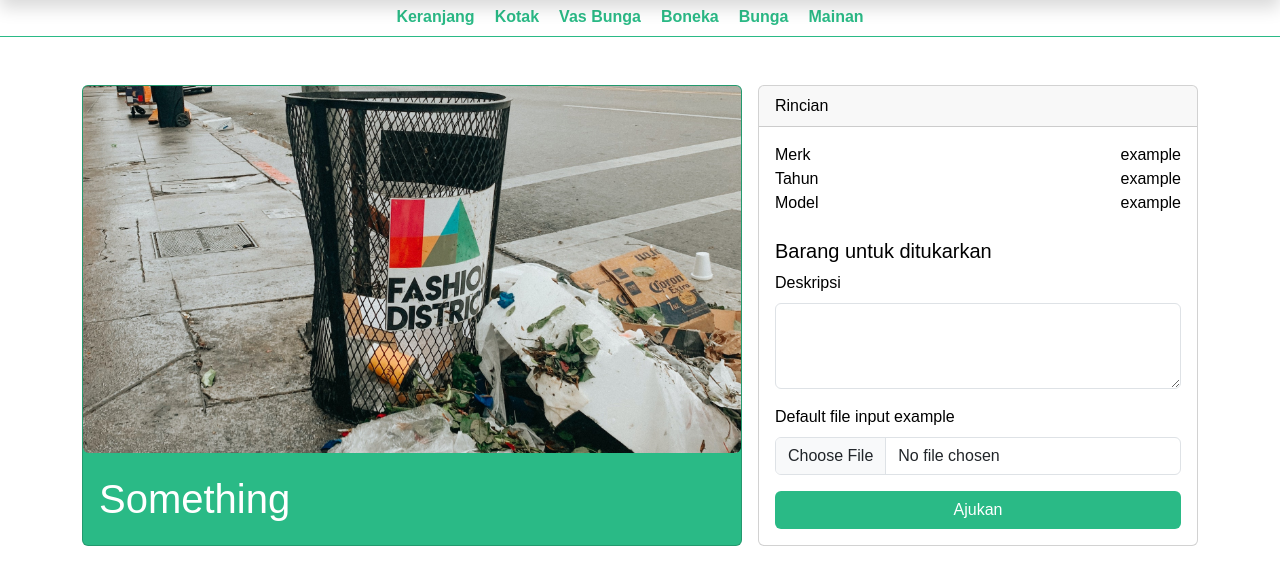
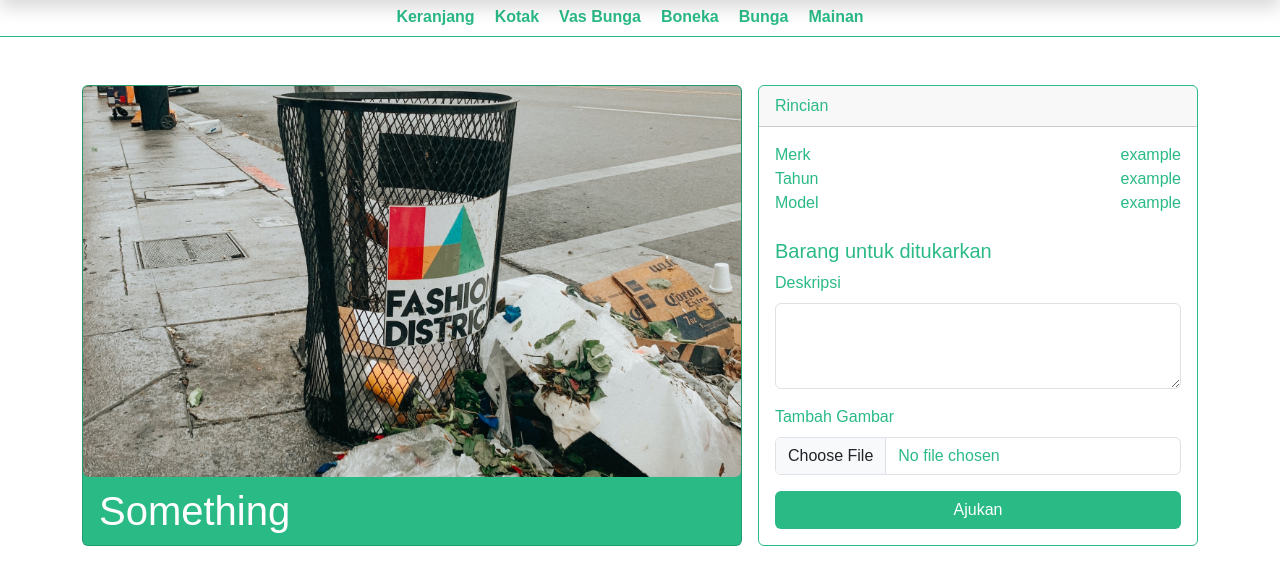
Before and after one commit to MuhammadFirdaus210/INF206-2023-RD4-JunkExchange, a Laravel app: page /product in a window 1280 px wide. Shown: the part 56-641 px from the top of the page. Run offline with Laravel 10, Linux system fonts and the light colour scheme.

Commit message:
fix: minor changes

```diff
--- a/JunkExchange/resources/views/product.blade.php
+++ b/JunkExchange/resources/views/product.blade.php
@@ -8,12 +8,12 @@
 
         <div class="card w-75" style="background-color: #2ABA86;">
             <img src="images/exmple.jpg" class="card-img-top rounded-bottom h-100 object-fit-cover" alt="...">
-            <div class="card-body">
+            <div class="card-body p-1 px-3">
                 <a class="text-white text-decoration-none fs-1" href="#">Something</a>
             </div>
         </div>
 
-        <div class="card text-black w-50">
+        <div class="card w-50" style="color: #2ABA86; border-color:#2ABA86">
             <div class="card-header">Rincian</div>
             <div class="card-body">
                 <div>
@@ -34,8 +34,8 @@
                         <textarea class="form-control" id="exampleFormControlTextarea1" rows="3"></textarea>
                       </div>
                     <div class="mb-3">
-                        <label for="formFile" class="form-label">Default file input example</label>
-                        <input class="form-control" type="file" id="formFile">
+                        <label for="formFile" class="form-label">Tambah Gambar</label>
+                        <input class="form-control" type="file" id="formFile" style="color: #2ABA86">
                     </div>
                     <div class="d-grid gap-2">
                         <button class="btn text-white" type="submit" style="background-color: #2ABA86">Ajukan</button>
```
